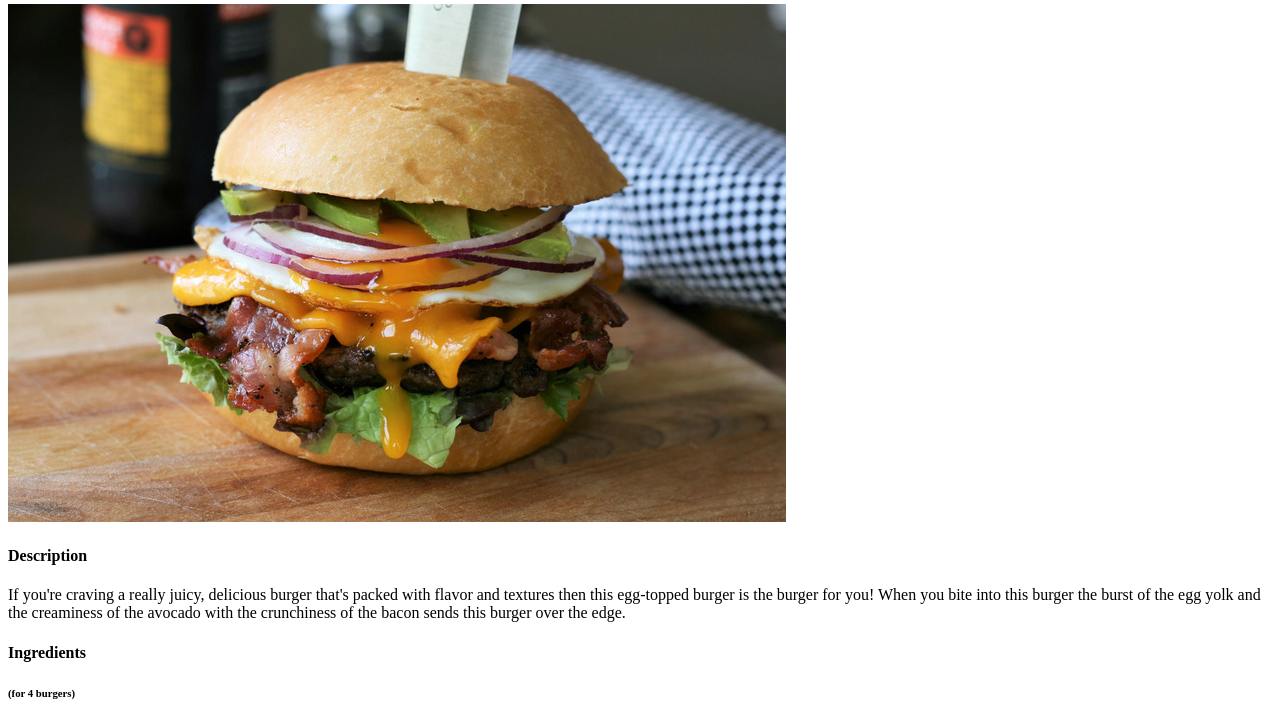
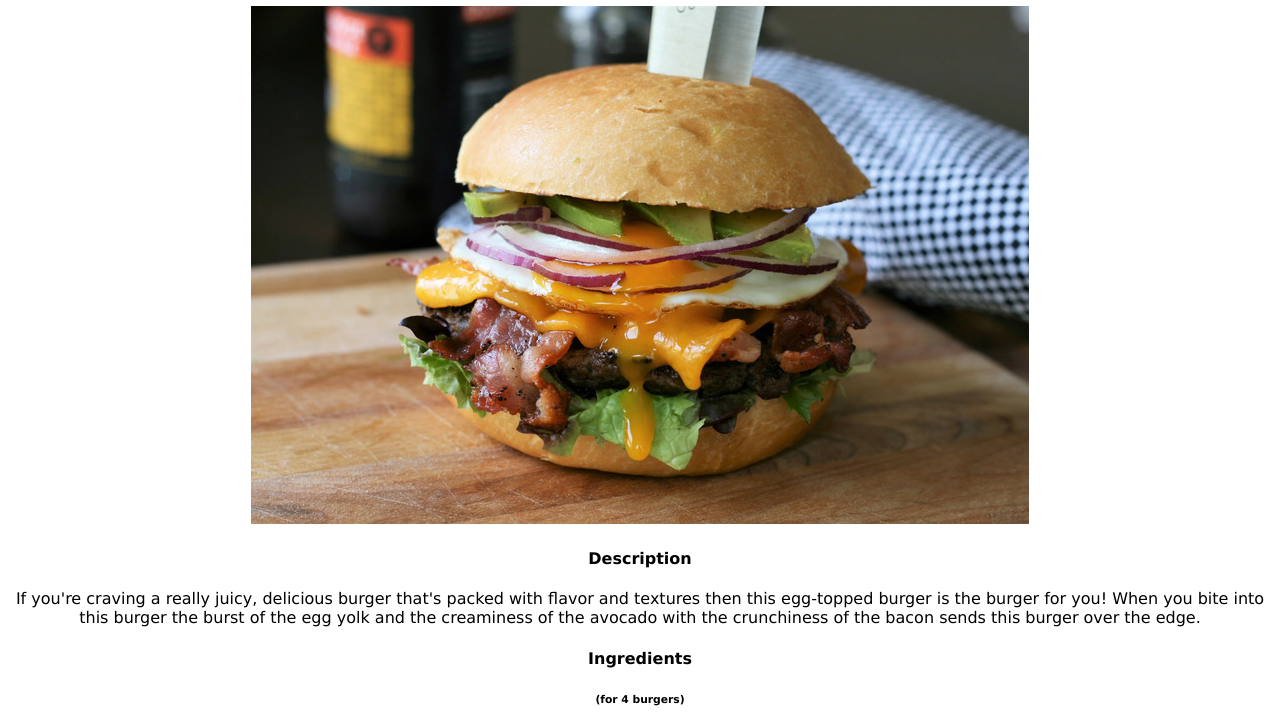
Before and after one commit to icorvus/odin-recipes, a plain HTML site: page recipes/burgers.html in a window 1280 px wide. Shown: the part 102-823 px from the top of the page. Drawn offline with Linux system fonts and the light colour scheme.

Commit message:
Added some css

```diff
--- a/recipes/burgers.html
+++ b/recipes/burgers.html
@@ -3,10 +3,11 @@
     <head>
         <title>Bacon, Egg, and Avocado Burgers Recipe</title>
         <meta charset="UTF-8">
+        <link rel="stylesheet" href="../style/styles.css">
     </head>
 
     <body>
-
+        <div class="content">
             <a href="../index.html">Back to the Homepage</a>
 
             <h1>Bacon, Egg, and Avocado Burgers</h1>
@@ -44,5 +45,6 @@
 
             <h4>Nutrition Facts</h4>
             <p><strong>Per Serving:</strong>  967 calories; protein 56.1g; carbohydrates 35.2g; fat 67.5g; cholesterol 365.6mg; sodium 1854.8mg.</p>
+        </div>
     </body>
 </html>
--- /dev/null
+++ b/style/styles.css
@@ -0,0 +1,4 @@
+.content {
+  text-align: center;
+  font-family: Verdana, Geneva, Tahoma, sans-serif;
+}
```
Also changed, not shown: index.html (+3 -0 lines), recipes/amatriciana.html (+3 -1 lines), recipes/eggs.html (+3 -1 lines). Lines whose indentation alone changed are shown as unchanged.
